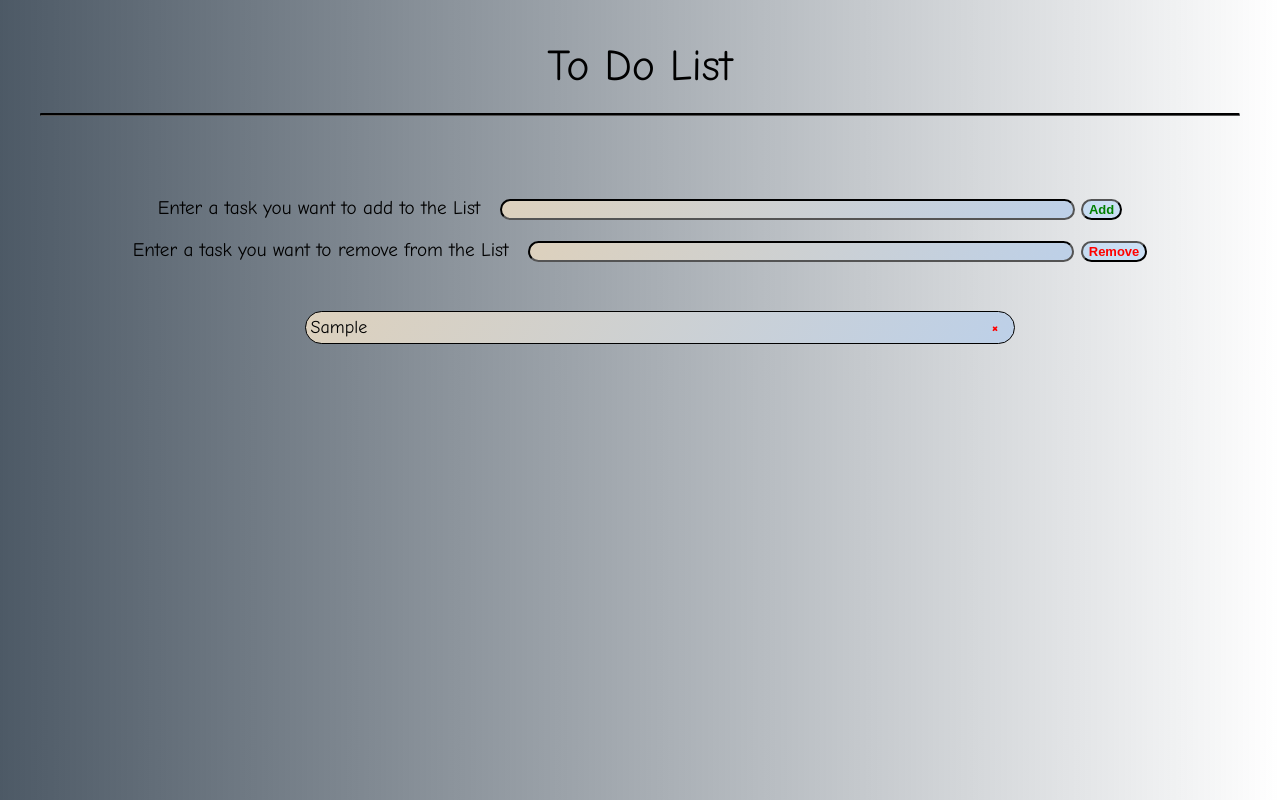
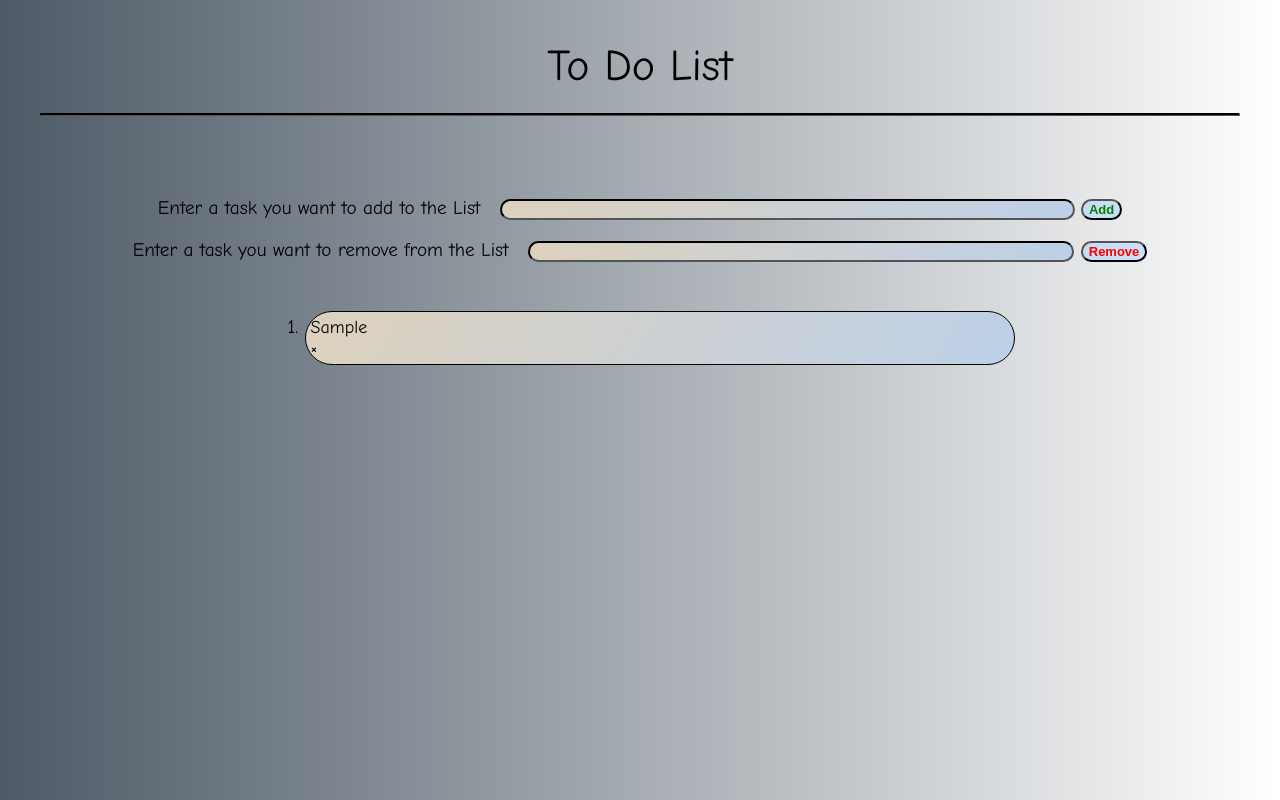
Before and after one commit to Meet0404/To-Do, a plain HTML site: page index.html in a window 1280 px wide. Both pictures are taken after typing "Sample" into the empty fields and a click on the button "Add". Drawn offline with Linux system fonts and the light colour scheme.

Commit message:
Update style.css

```diff
--- a/style.css
+++ b/style.css
@@ -72,12 +72,16 @@ hr{
     font-size: 13px;
 }
 
-.close{
+#close{
     cursor: pointer;
     position: absolute;
     top: 50%;
+    background: none;
+    border-radius: 60px;
+    text-align: center;
     right: 0%;
-    padding: 12px 16px;
+    margin: auto;
+    border:none;
     transform: translate(0%, -50%);
     color: red;
     font-weight: bold;
@@ -95,7 +99,7 @@ hr{
     width: 80%vw;
 }
 
-li {
+#DynamicDOM {
     border: 1px solid black;
     border-radius: 31px;
     margin-top: 4px; /* Prevent double borders */
```
